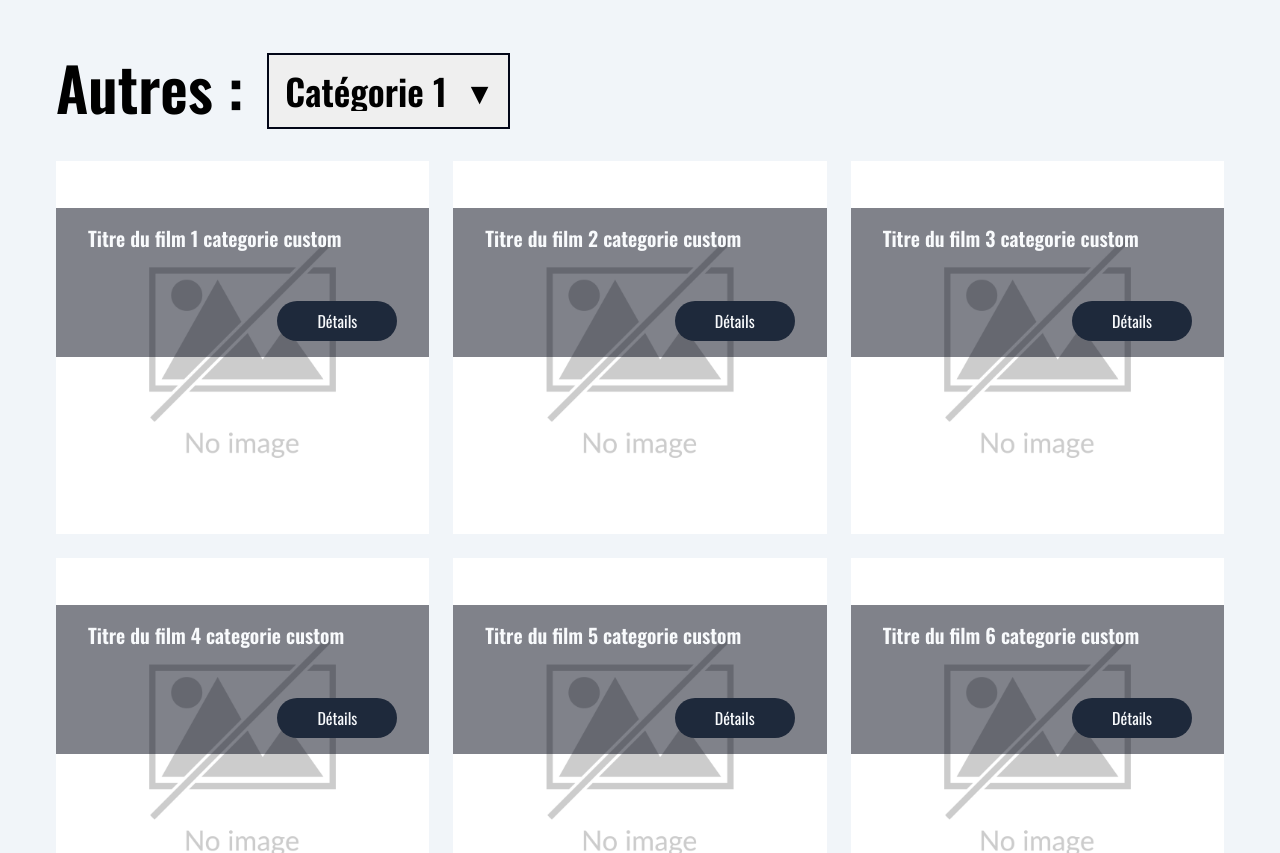
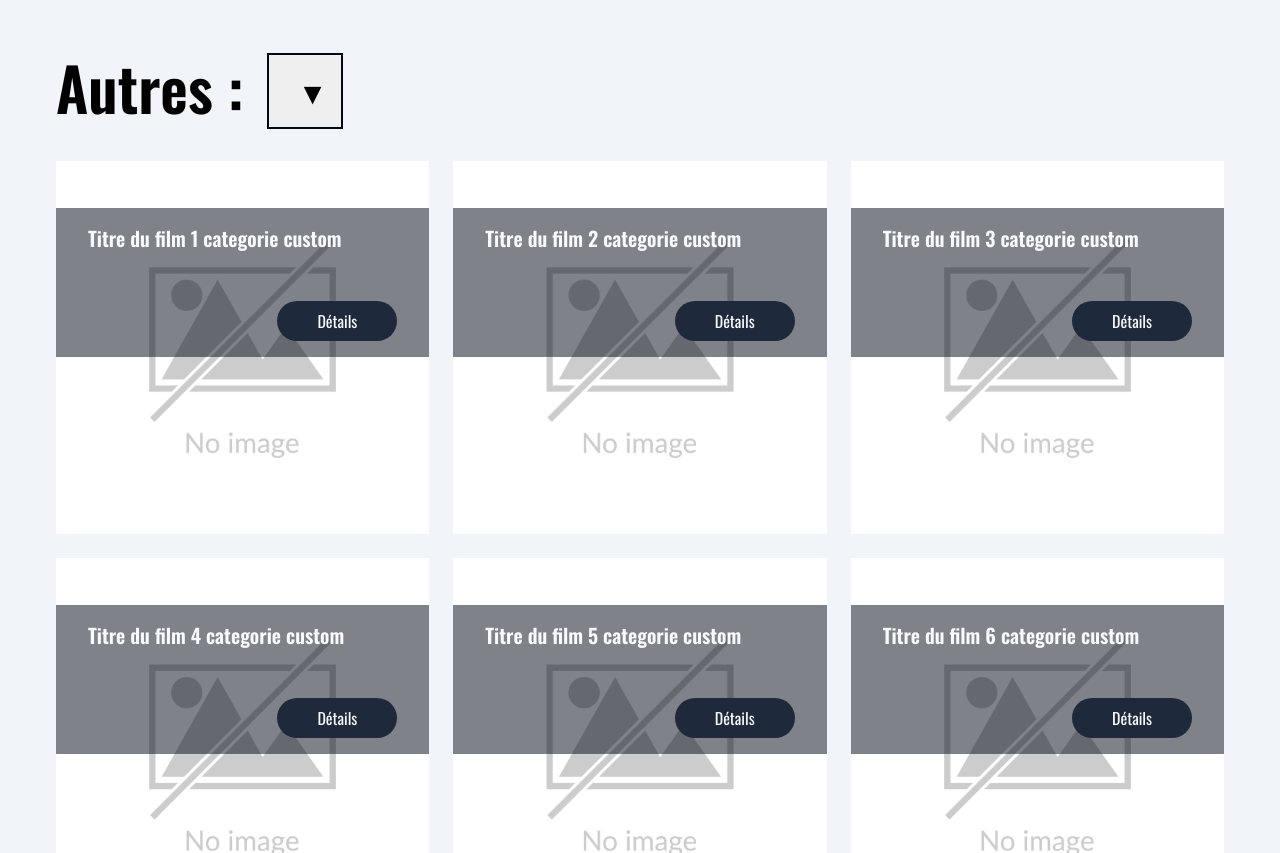
Before and after one commit to LsFbr/OC_Project6_JustStreamIt, a plain HTML site: page index.html in a window 1280 px wide. Shown: the part 3429-4282 px from the top of the page. Drawn offline with nearby package versions, Linux system fonts and the light colour scheme; no server answers.

Commit message:
feat(index.html): prepare select element for dynamic options - Remove static option elements from cat-custom-select - Keep select structure for dynamic population

```diff
--- a/index.html
+++ b/index.html
@@ -266,13 +266,9 @@
                 Autres :
                 </h2>
 
-                <div id="cat-custom-select"
+                <div id="cat-custom-choice"
                     class="relative w-fit ml-4 mt-2">
-                    <select class="text-4xl font-semibold px-4 py-4 pr-14 appearance-none border-2 border-slate-950">
-                        <option value="option1" class="font-semibold">Catégorie 1</option>
-                        <option value="option2" class="font-semibold">Catégorie 2</option>
-                        <option value="option3" class="font-semibold">Catégorie 3</option>
-                        <option value="option4" class="font-semibold">Catégorie 4</option>
+                    <select id="cat-custom-select" class="text-4xl font-semibold px-4 py-4 pr-14 appearance-none border-2 border-slate-950">
                     </select>
                     <span class="text-3xl absolute right-4 top-1/2 -translate-y-1/2 pointer-events-none">▼</span>
                 </div>
```
